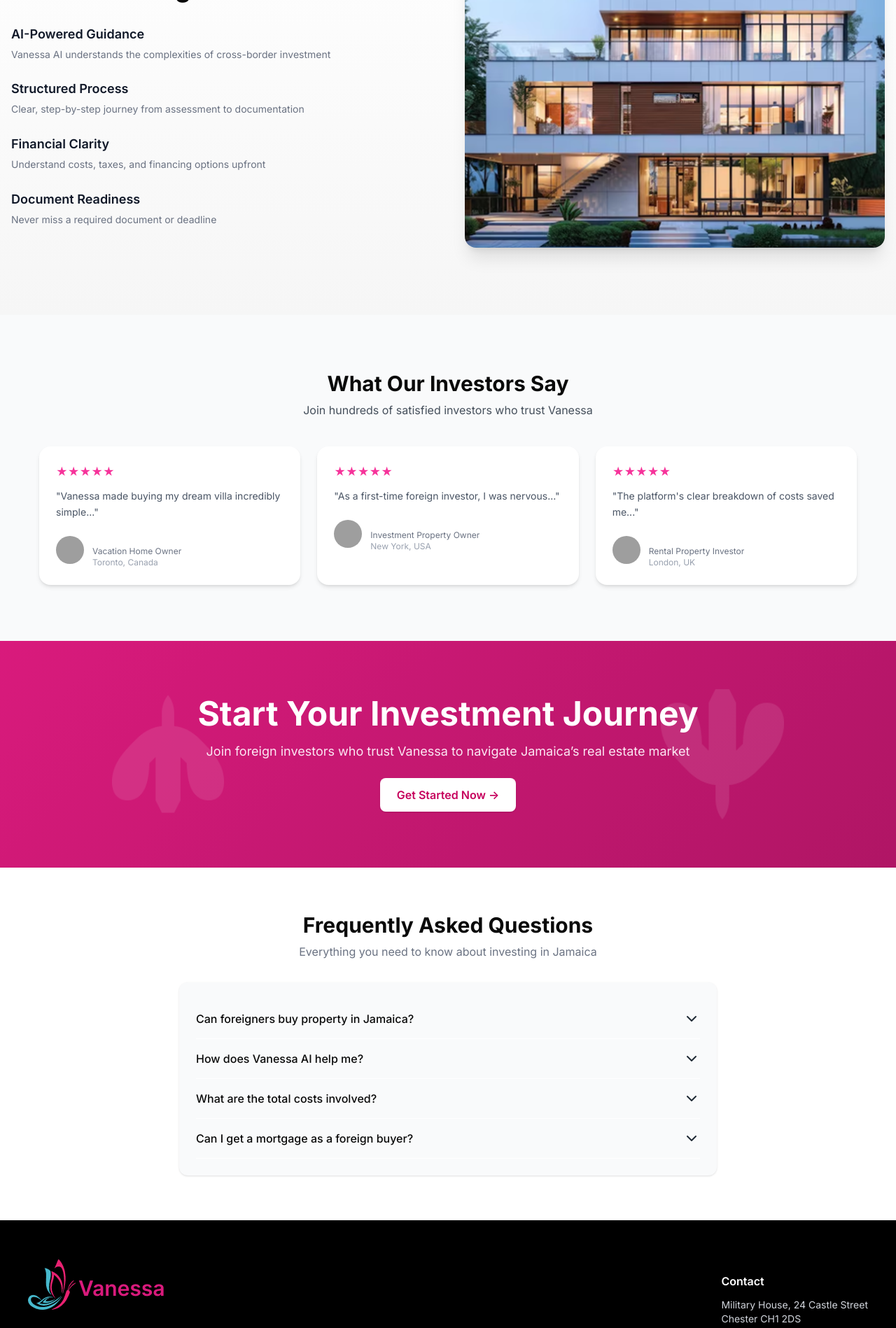
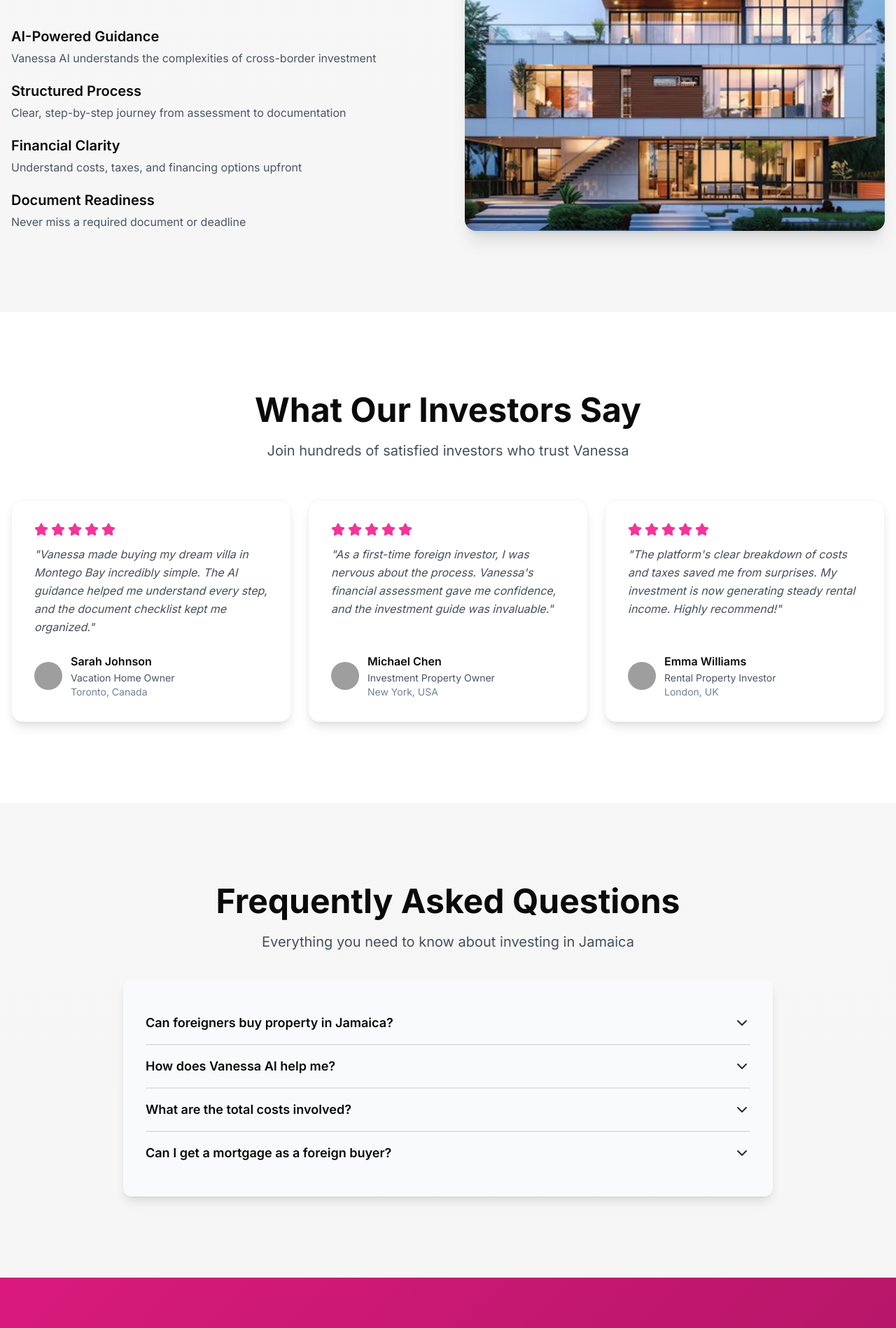
Before and after one commit to Future-Stack/stushthingz-frontend, a React (Vite) app: page / in a window 1280 px wide. Shown: the part 1597-3495 px from the top of the page at 70% size. Built offline with nearby package versions, Linux system fonts and the light colour scheme; no server answers; grey boxes are pictures that could not be loaded.

Commit message:
modify landing page design

```diff
--- a/src/Layout/Footer.tsx
+++ b/src/Layout/Footer.tsx
@@ -1,28 +1,29 @@
 import { FaFacebookF, FaTwitter, FaLinkedinIn, FaInstagram } from "react-icons/fa";
 import CommonWrapper from "@/common/CommonWrapper";
 import logo from "@/assets/nav/logo.png"
+import { Mail, MapPin, Smartphone } from "lucide-react";
 
 const Footer = () => {
   return (
-    <footer className="bg-black text-gray-300 py-10 px-6">
+    <footer className="bg-[#03010E] text-gray-300 py-7 px-6">
       <CommonWrapper>
         <div className="md:flex items-center justify-between gap-10">
 
           {/* Left */}
           <div>
-            <img src={logo} alt="" className="mb-6"/>
-            <p className="text-sm text-gray-400 mb-4">
+            <img src={logo} alt="" className="w-48" />
+            <p className="text-sm text-white my-6">
               The complete platform for digitizing Investment journey inspections and operations. Simple, fast, and reliable.
             </p>
 
-            <div className="flex gap-3">
+            <div className="flex gap-4">
               {[FaFacebookF, FaTwitter, FaLinkedinIn, FaInstagram].map(
                 (Icon, i) => (
                   <div
                     key={i}
-                    className="p-2 bg-gray-800 rounded hover:bg-gray-700 cursor-pointer"
+                    className="p-2.5 bg-[#1E2939] rounded-[10px] hover:bg-[#1E2939] cursor-pointer"
                   >
-                    <Icon size={14} />
+                    <Icon size={20} className="text-[#D1D5DC]" />
                   </div>
                 )
               )}
@@ -31,18 +32,29 @@ const Footer = () => {
 
           {/* Right */}
           <div>
-            <h3 className="text-white font-semibold mb-3">Contact</h3>
-            <p className="text-sm">Military House, 24 Castle Street</p>
-            <p className="text-sm">Chester CH1 2DS</p>
-            <p className="text-sm mt-2">0161 919 6650</p>
-            <p className="text-sm">info@oakreef...</p>
+            <h3 className="text-white font-bold text-2xl font-poppins mb-4 mt-6 md:mt-0">Contact</h3>
+            <div className="space-y-4">
+              <div className="flex items-start gap-3.5">
+                <MapPin className="w-6 h-6 shrink-0" />
+                <p className="text-base text-[#F9FAFB]">Military House 24 Castle Street Chester CH1 2DS</p>
+              </div>
+              <div className="flex items-start gap-3.5">
+                <Smartphone className="w-6 h-6 shrink-0" />
+                <p className="text-base text-[#F9FAFB]">0161 919 6650</p>
+              </div>
+              <div className="flex items-start gap-3.5">
+                <Mail className="w-6 h-6 shrink-0" />
+                <p className="text-base text-[#F9FAFB]">info@oakreef...</p>
+              </div>
+            </div>
           </div>
         </div>
 
-        <div className="border-t border-gray-800 mt-10 pt-4 text-sm flex flex-col md:flex-row justify-between">
-          <p>© 2025 Vanessa. All rights reserved.</p>
-          <div className="flex gap-4 mt-2 md:mt-0">
+        <div className="border-t border-[#D2D2D2CC] mt-10 pt-7 text-sm flex flex-col md:flex-row justify-between">
+          <p className="text-sm font-normal text-[#F9FAFB]">© 2025 Vanessa. All rights reserved.</p>
+          <div className="flex gap-4 text-[#F9FAFB] text-sm font-normal mt-3 md:mt-0">
             <span className="cursor-pointer hover:text-white">Terms</span>
+            <span className="hover:text-white">|</span>
             <span className="cursor-pointer hover:text-white">Privacy Policy</span>
           </div>
         </div>
--- a/src/components/homePageComponent/FAQItem.tsx
+++ b/src/components/homePageComponent/FAQItem.tsx
@@ -41,12 +41,12 @@ const FAQItem = ({ question, answer }: FAQItemProps) => {
     const contentRef = useRef<HTMLDivElement>(null);
 
     return (
-        <div className="border-b">
+        <div className="border-b-2 border-b-[#DFE3E8] last:border-none">
             <button
                 onClick={() => setOpen(!open)}
-                className="w-full text-left py-4 flex justify-between items-center"
+                className="w-full text-left py-4 flex justify-between items-center cursor-pointer"
             >
-                <span className="font-medium text-color-jet-black">
+                <span className="font-semibold text-color-jet-black text-lg">
                     {question}
                 </span>
 
@@ -66,7 +66,7 @@ const FAQItem = ({ question, answer }: FAQItemProps) => {
                     opacity: open ? 1 : 0,
                 }}
             >
-                <p className="text-[#364153] pb-4 text-sm">
+                <p className="text-[#364153] text-base font-normal pb-4">
                     {answer}
                 </p>
             </div>
--- a/src/components/homePageComponent/FAQSection.tsx
+++ b/src/components/homePageComponent/FAQSection.tsx
@@ -1,3 +1,4 @@
+import CommonWrapper from "@/common/CommonWrapper";
 import FAQItem from "./FAQItem";
 
 const faqs = [
@@ -22,23 +23,23 @@ const faqs = [
 
 const FAQSection = () => {
     return (
-        <section className="bg-white py-16 px-4 md:px-10">
-            <div className="max-w-3xl mx-auto">
-                <div className="text-center mb-8">
-                    <h2 className="text-2xl md:text-3xl font-bold text-color-jet-black">
+        <section className="w-full py-10 md:py-15 lg:py-20 xl:py-25 bg-linear-to-b from-[#fffffff6] to-[#F6F6F6]">
+            <CommonWrapper className="lg:px-44">
+                <div className="text-center mb-10">
+                    <h2 className="text-3xl md:text-4xl lg:text-5xl font-bold mb-5 text-color-jet-black">
                         Frequently Asked Questions
                     </h2>
-                    <p className="text-gray-500 mt-2">
+                    <p className="text-lg md:text-xl text-[#454F5B] mt-2">
                         Everything you need to know about investing in Jamaica
                     </p>
                 </div>
 
-                <div className="bg-gray-50 rounded-xl shadow p-4 md:p-6">
+                <div className="bg-gray-50 rounded-xl shadow-lg p-4 md:p-8">
                     {faqs.map((faq, index) => (
                         <FAQItem key={index} {...faq} />
                     ))}
                 </div>
-            </div>
+            </CommonWrapper>
         </section>
     );
 };
--- a/src/components/homePageComponent/HowItWorks.tsx
+++ b/src/components/homePageComponent/HowItWorks.tsx
@@ -30,7 +30,7 @@ const steps = [
 
 const HowItWorks = () => {
     return (
-        <section className="w-full py-25 bg-white">
+        <section className="w-full py-10 md:py-15 lg:py-20 xl:py-25 bg-white">
             <CommonWrapper>
 
                 {/* Title */}
@@ -43,7 +43,7 @@ const HowItWorks = () => {
                     {steps.map((step, index) => (
                         <div
                             key={index}
-                            className="group p-6 rounded-xl hover:shadow-lg transition duration-300"
+                            className="group p-4 rounded-xl hover:shadow-lg transition duration-300"
                         >
                             {/* Number */}
                             <h3 className="text-pink-600 text-5xl font-bold mb-4 group-hover:scale-110 transition">
--- a/src/components/homePageComponent/InvestorsSection.tsx
+++ b/src/components/homePageComponent/InvestorsSection.tsx
@@ -22,25 +22,25 @@ const features = [
 
 const InvestorsSection = () => {
     return (
-        <section className="w-full py-20 bg-linear-to-b from-[#FFFFFF] to-[#F6F6F6]">
-            <CommonWrapper className="grid md:grid-cols-2 gap-12 items-center">
+        <section className="w-full py-10 md:py-15 lg:py-20 xl:py-25 bg-linear-to-b from-[#fffffff6] to-[#F6F6F6]">
+            <CommonWrapper className="grid md:grid-cols-2 gap-12 items-start">
 
                 {/* LEFT SIDE */}
                 <div>
-                    <h2 className="text-3xl md:text-4xl font-bold mb-8 text-color-jet-black">
+                    <h2 className="text-3xl md:text-4xl lg:text-5xl font-bold mb-8 text-color-jet-black">
                         Built for Foreign Investors
                     </h2>
 
-                    <div className="space-y-6">
+                    <div className="space-y-5">
                         {features.map((item, index) => (
                             <div
                                 key={index}
                                 className="group"
                             >
-                                <h3 className="text-lg font-semibold text-gray-900 group-hover:text-pink-600 transition">
+                                <h3 className="text-lg md:text-xl font-semibold text-color-jet-black group-hover:text-pink-600 transition mb-1">
                                     {item.title}
                                 </h3>
-                                <p className="text-sm text-gray-500 mt-1 leading-relaxed">
+                                <p className="text-sm md:text-base text-[#4A5565] leading-relaxed">
                                     {item.desc}
                                 </p>
                             </div>
--- a/src/components/homePageComponent/StartJourney.tsx
+++ b/src/components/homePageComponent/StartJourney.tsx
@@ -5,7 +5,7 @@ import CommonWrapper from "@/common/CommonWrapper"
 export default function StartJourney() {
     return (
         <section className="relative overflow-hidden text-white bg-[linear-gradient(135deg,#D91A7C_0%,#D51A7A_10%,#D11977_20%,#CD1975_30%,#C81873_40%,#C41870_50%,#C0176E_60%,#BC176C_70%,#B8166A_80%,#B41667_90%,#B01565_100%)]">
-            <CommonWrapper>
+            <CommonWrapper className="py-8">
 
                 {/* Left Watermark */}
                 <img
@@ -18,20 +18,20 @@ export default function StartJourney() {
                 <img
                     src={watermark}
                     alt="right shape"
-                    className="hidden lg:block absolute lg:right-40 top-1/2 -translate-y-1/2 opacity-10 w-32 md:w-44 pointer-events-none -rotate-180"
+                    className="hidden lg:block absolute lg:right-40 top-1/3 -translate-y-1/2 opacity-10 w-32 md:w-20 pointer-events-none -rotate-180"
                 />
 
                 <div className="px-6 py-16 text-center">
 
-                    <h1 className="text-3xl md:text-5xl font-bold mb-4">
+                    <h1 className="text-3xl md:text-5xl font-bold mb-7">
                         Start Your Investment Journey
                     </h1>
 
-                    <p className="text-sm md:text-lg text-pink-100 mb-6">
-                        Join foreign investors who trust Vanessa to navigate Jamaica’s real estate market
+                    <p className="text-sm md:text-xl font-normal text-[#FFFFFFE5] mb-6">
+                        Join foreign investors who trust Vanessa to navigate Jamaica&apos;s real estate market
                     </p>
 
-                    <button className="bg-white text-pink-700 font-semibold px-6 py-3 rounded-lg shadow hover:bg-pink-100 transition">
+                    <button className="bg-white text-lg text-pink-700 font-medium px-6 py-3 rounded-lg shadow hover:bg-pink-100 transition">
                         Get Started Now →
                     </button>
                 </div>
--- a/src/components/homePageComponent/TestimonialCard.tsx
+++ b/src/components/homePageComponent/TestimonialCard.tsx
@@ -1,3 +1,5 @@
+import { Star } from "lucide-react";
+
 interface TestimonialCardProps {
     name: string;
     role: string;
@@ -7,14 +9,18 @@ interface TestimonialCardProps {
 }
 const TestimonialCard = ({ name, role, location, text, image }: TestimonialCardProps) => {
     return (
-        <div className="bg-white rounded-2xl shadow-md p-6 hover:shadow-lg transition">
-            <div className="flex text-pink-500 mb-3">
-                {"★★★★★"}
+        <div className="flex flex-col justify-between bg-white rounded-2xl shadow-lg border border-[#F3F4F6] p-5 md:p-8 hover:shadow-xl transition">
+            <div>
+                <div className="flex text-pink-500 mb-3 space-x-1">
+                    {[0, 1, 2, 3, 4].map((star) => (
+                        <Star key={star} className="w-5 h-5 fill-current" />
+                    ))}
+                </div>
+
+                <p className="text-[#454F5B] text-base font-normal mb-6 leading-relaxed italic">
+                    "{text}"
+                </p>
             </div>
-
-            <p className="text-gray-600 text-sm mb-4 leading-relaxed">
-                "{text}"
-            </p>
 
             <div className="flex items-center gap-3">
                 <img
@@ -23,9 +29,9 @@ const TestimonialCard = ({ name, role, location, text, image }: TestimonialCardP
                     className="w-10 h-10 rounded-full object-cover"
                 />
                 <div>
-                    <h4 className="text-sm font-semibold">{name}</h4>
-                    <p className="text-xs text-gray-500">{role}</p>
-                    <p className="text-xs text-gray-400">{location}</p>
+                    <h4 className="text-base text-color-jet-black font-semibold mb-0.5">{name}</h4>
+                    <p className="text-sm font-normal text-[#4A5565]">{role}</p>
+                    <p className="text-sm font-normal text-[#718096]">{location}</p>
                 </div>
             </div>
         </div>
--- a/src/components/homePageComponent/TestimonialsSection.tsx
+++ b/src/components/homePageComponent/TestimonialsSection.tsx
@@ -6,34 +6,34 @@ const testimonials = [
         name: "Sarah Johnson",
         role: "Vacation Home Owner",
         location: "Toronto, Canada",
-        text: "Vanessa made buying my dream villa incredibly simple...",
+        text: "Vanessa made buying my dream villa in Montego Bay incredibly simple. The AI guidance helped me understand every step, and the document checklist kept me organized.",
         image: "https://i.pravatar.cc/100?img=1",
     },
     {
         name: "Michael Chen",
         role: "Investment Property Owner",
         location: "New York, USA",
-        text: "As a first-time foreign investor, I was nervous...",
+        text: "As a first-time foreign investor, I was nervous about the process. Vanessa's financial assessment gave me confidence, and the investment guide was invaluable.",
         image: "https://i.pravatar.cc/100?img=2",
     },
     {
         name: "Emma Williams",
         role: "Rental Property Investor",
         location: "London, UK",
-        text: "The platform's clear breakdown of costs saved me...",
+        text: "The platform's clear breakdown of costs and taxes saved me from surprises. My investment is now generating steady rental income. Highly recommend!",
         image: "https://i.pravatar.cc/100?img=3",
     },
 ];
 
 const TestimonialsSection = () => {
     return (
-        <section className="bg-gray-50 py-16 px-4 md:px-10">
+        <section className="bg-white py-10 md:py-15 lg:py-20 xl:py-25">
             <CommonWrapper>
-                <div className="text-center mb-10">
-                    <h2 className="text-2xl md:text-3xl font-bold text-color-jet-black">
+                <div className="text-center mb-14">
+                    <h2 className="text-2xl md:text-4xl lg:text-5xl font-bold mb-5 text-color-jet-black">
                         What Our Investors Say
                     </h2>
-                    <p className="text-[#454F5B] mt-2">
+                    <p className="text-lg md:text-xl text-[#454F5B] mt-2">
                         Join hundreds of satisfied investors who trust Vanessa
                     </p>
                 </div>
--- a/src/pages/Home.tsx
+++ b/src/pages/Home.tsx
@@ -13,8 +13,8 @@ const Home: React.FC = () => {
       <HowItWorks />
       <InvestorsSection />
       <TestimonialsSection />
+      <FAQSection />
       <StartJourney />
-      <FAQSection />
     </div>
   );
 };
```
